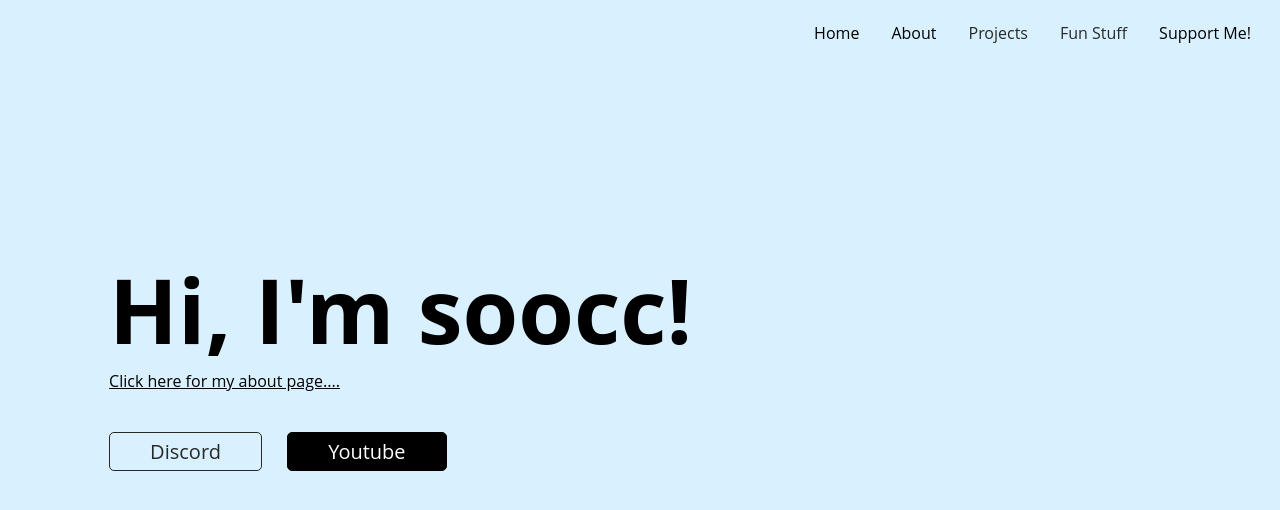
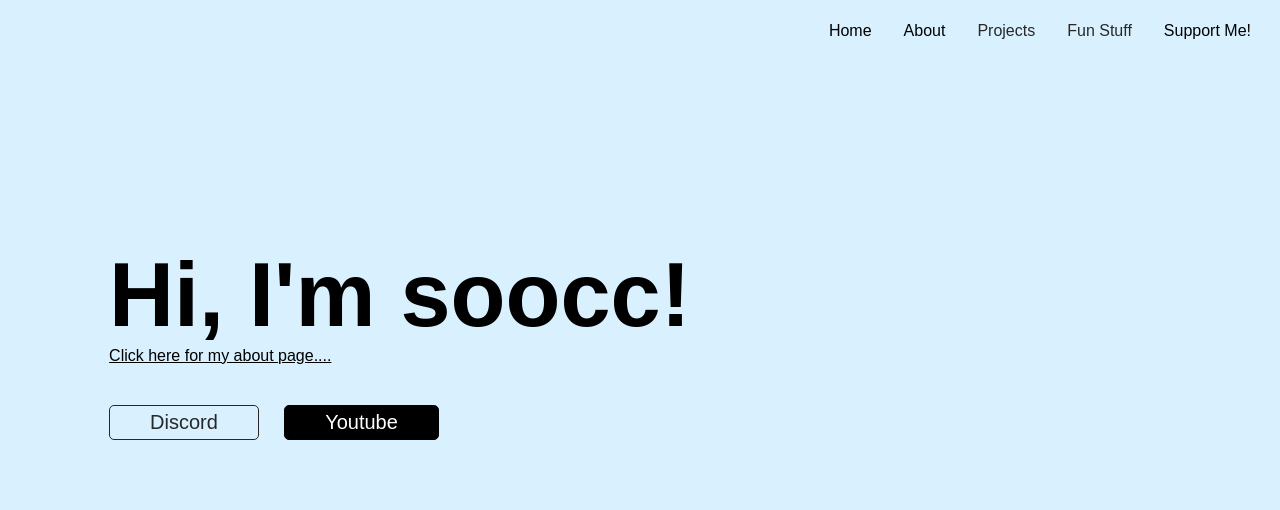
Before and after one commit to soocc/sooccsocks2, a Jekyll site: the page built from index.html, in a window 1280 px wide. Shown: the top 510 px of the page. Built offline with Jekyll 4.4.1, drawn with Linux system fonts in a browser that asks for light colours.

Commit message:
Update styles.css

```diff
--- a/styles/styles.css
+++ b/styles/styles.css
@@ -76,7 +76,7 @@
 }
 
 * {
-  font-family: 'Open Sans';
+  font-family: Arial;
   font-weight: normal;
 }
 
```
